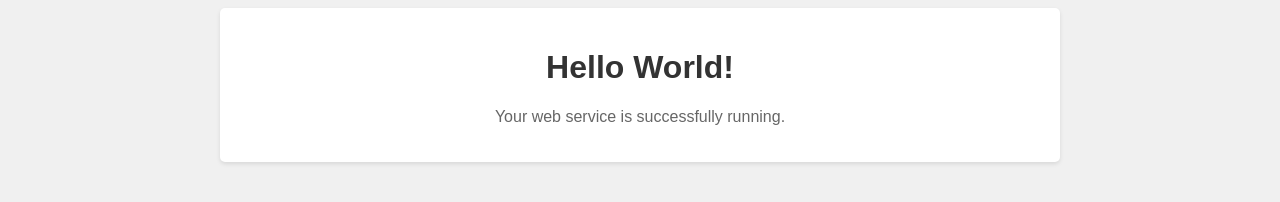
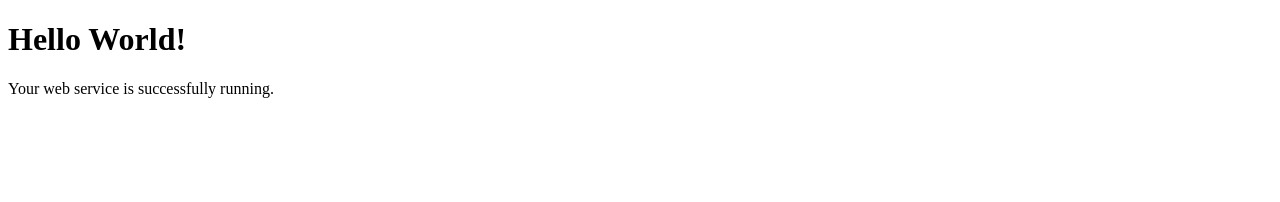
Before and after one commit to ilovesleeep/TestProject, a plain HTML site: page res/index.html in a window 1280 px wide. Drawn offline with Linux system fonts and the light colour scheme.

Commit message:
Update index.html

```diff
--- a/res/index.html
+++ b/res/index.html
@@ -2,29 +2,6 @@
 <html>
 <head>
     <title>Hello World!</title>
-    <style>
-        body {
-            font-family: Arial, sans-serif;
-            background-color: #f0f0f0;
-        }
-        .container {
-            max-width: 800px;
-            margin: 0 auto;
-            padding: 20px;
-            background-color: #fff;
-            border-radius: 5px;
-            box-shadow: 0 2px 4px rgba(0, 0, 0, 0.1);
-        }
-        h1 {
-            color: #333;
-            text-align: center;
-        }
-        p {
-            color: #666;
-            font-size: 16px;
-            text-align: center;
-        }
-    </style>
 </head>
 <body>
     <div class="container">
```
